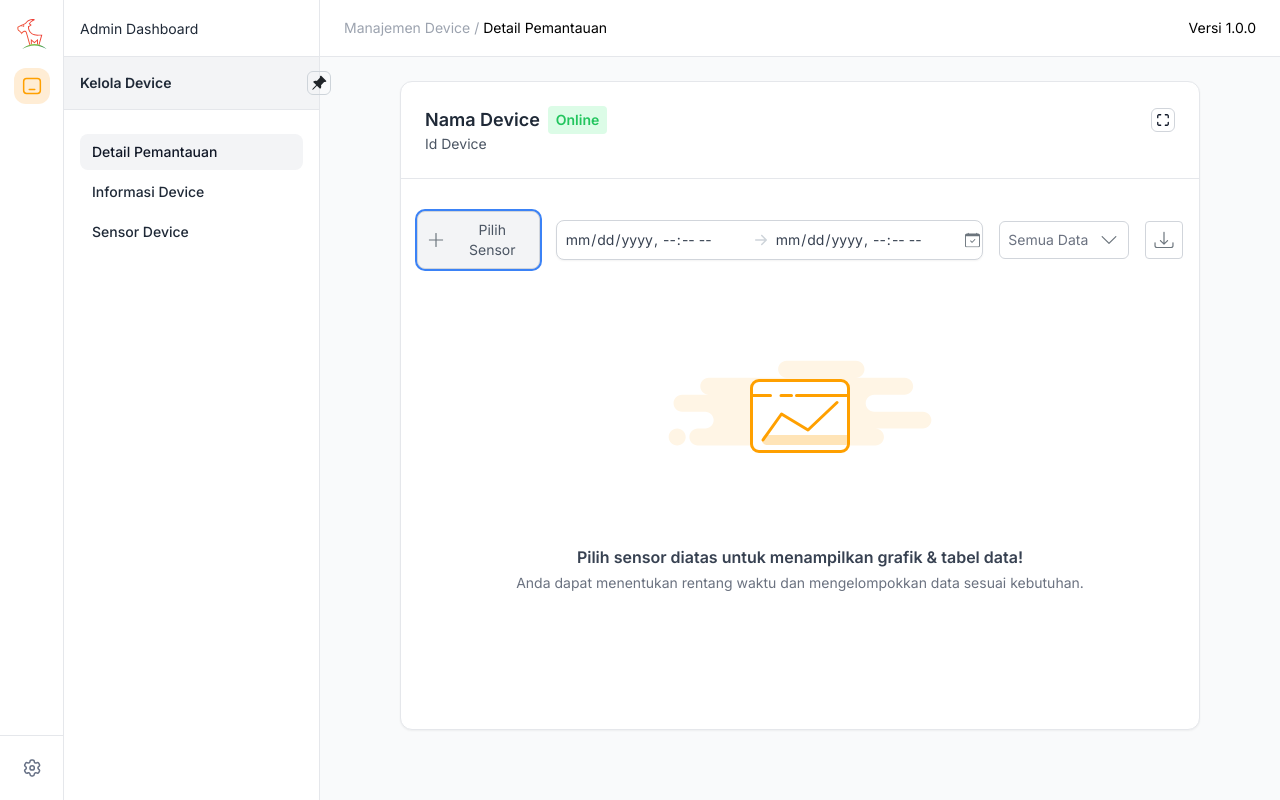
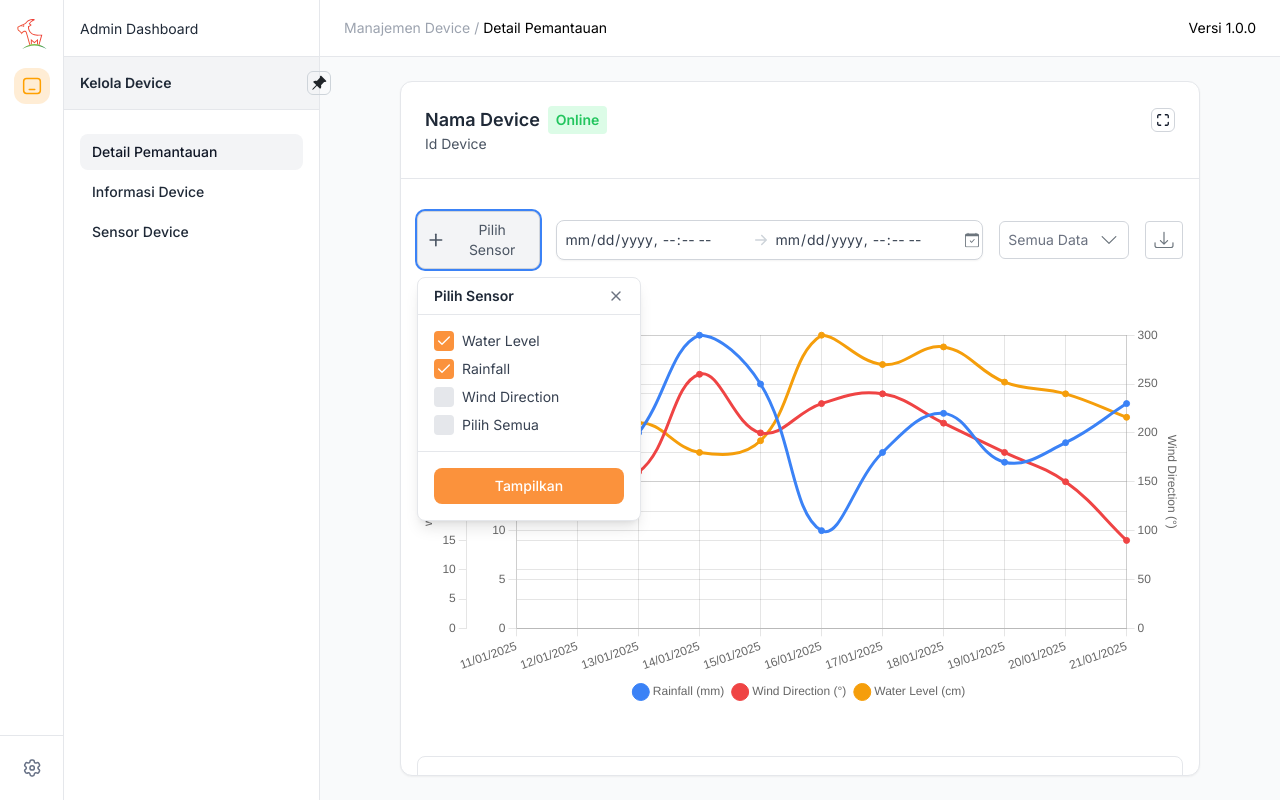
Before and after one commit to MrA-png/test-mertani-frontend, a SvelteKit app: page /detail-pemantauan in a window 1280 px wide. Both pictures are taken after a click on the button "Pilih Sensor". Built offline with nearby package versions, Linux system fonts and the light colour scheme.

Commit message:
grafik dan table monitoring

```diff
--- a/package.json
+++ b/package.json
@@ -36,6 +36,8 @@
 		"vite": "^6.2.6"
 	},
 	"dependencies": {
+		"chart.js": "^4.4.9",
+		"chartjs-adapter-date-fns": "^3.0.0",
 		"lucide-svelte": "^0.513.0"
 	}
 }
--- /dev/null
+++ b/src/components/chart/MultiAxisChart.svelte
@@ -0,0 +1,154 @@
+<script lang="ts">
+	import { onMount, onDestroy } from 'svelte';
+	import {
+		Chart,
+		registerables,
+		type TooltipItem,
+		type ChartOptions,
+		type ChartData,
+		type ChartConfiguration
+	} from 'chart.js';
+	import 'chartjs-adapter-date-fns';
+
+	let canvas: HTMLCanvasElement;
+	Chart.register(...registerables);
+
+	let chart: Chart;
+
+	const data: ChartData<'line'> = {
+		labels: [
+			'2025-01-11',
+			'2025-01-12',
+			'2025-01-13',
+			'2025-01-14',
+			'2025-01-15',
+			'2025-01-16',
+			'2025-01-17',
+			'2025-01-18',
+			'2025-01-19',
+			'2025-01-20',
+			'2025-01-21'
+		],
+		datasets: [
+			{
+				label: 'Rainfall (mm)',
+				data: [12, 14, 20, 30, 25, 10, 18, 22, 17, 19, 23],
+				borderColor: '#3b82f6',
+				backgroundColor: '#3b82f6',
+				yAxisID: 'y1',
+				tension: 0.4
+			},
+			{
+				label: 'Wind Direction (°)',
+				data: [180, 170, 160, 260, 200, 230, 240, 210, 180, 150, 90],
+				borderColor: '#ef4444',
+				backgroundColor: '#ef4444',
+				yAxisID: 'y2',
+				tension: 0.4
+			},
+			{
+				label: 'Water Level (cm)',
+				data: [30, 28, 35, 30, 32, 50, 45, 48, 42, 40, 36],
+				borderColor: '#f59e0b',
+				backgroundColor: '#f59e0b',
+				yAxisID: 'y3',
+				tension: 0.4
+			}
+		]
+	};
+
+	const options: ChartOptions<'line'> = {
+		responsive: true,
+		interaction: {
+			mode: 'index' as const,
+			intersect: false
+		},
+		plugins: {
+			legend: {
+				display: true,
+				position: 'bottom',
+				labels: {
+					usePointStyle: true,
+					pointStyle: 'circle',
+					boxWidth: 12,
+					boxHeight: 12,
+				}
+			},
+			tooltip: {
+				callbacks: {
+					label: (context: TooltipItem<'line'>) => {
+						const value = context.parsed.y;
+						const label = context.dataset.label || '';
+						if (label.includes('Rainfall')) return `Rainfall : ${value} mm`;
+						if (label.includes('Water Level')) return `Water level : ${value} cm`;
+						if (label.includes('Wind Direction')) return `Wind Direction: ${value} ° BL`;
+						return `${label}: ${value}`;
+					}
+				}
+			}
+		},
+
+		scales: {
+			x: {
+				type: 'time',
+				time: {
+					unit: 'day',
+					tooltipFormat: 'dd/MM/yyyy',
+					displayFormats: {
+						day: 'dd/MM/yyyy'
+					}
+				},
+			},
+			y1: {
+				stacked: false,
+				type: 'linear',
+				display: true,
+				position: 'left',
+				title: {
+					display: true,
+					text: 'Rainfall (mm)'
+				},
+				min: 0
+			},
+			y2: {
+				stacked: false,
+				type: 'linear',
+				display: true,
+				position: 'right',
+				grid: {
+					drawOnChartArea: false
+				},
+				title: {
+					display: true,
+					text: 'Wind Direction (°)'
+				},
+				min: 0
+			},
+			y3: {
+				stacked: false,
+				type: 'linear',
+				display: true,
+				position: 'left',
+				title: {
+					display: true,
+					text: 'water level (mm)'
+				},
+				min: 0
+			}
+		}
+	};
+
+	onMount(() => {
+		chart = new Chart(canvas, {
+			type: 'line',
+			data,
+			options
+		});
+	});
+
+	onDestroy(() => {
+		chart?.destroy();
+	});
+</script>
+
+<canvas bind:this={canvas} class="w-full h-96"></canvas>
--- /dev/null
+++ b/src/components/detail-pemantauan/MonitoringTable.svelte
@@ -0,0 +1,61 @@
+<script lang="ts">
+	interface MonitoringData {
+		datetime: string;
+		rainfall: number;
+		waterLevel: number;
+		windDirection: number;
+	}
+
+	const data: MonitoringData[] = [
+		{ datetime: '2025-01-11 17:00', rainfall: 0, waterLevel: 80, windDirection: 76 },
+		{ datetime: '2025-01-11 16:00', rainfall: 1, waterLevel: 79, windDirection: 75 },
+		{ datetime: '2025-01-11 15:00', rainfall: 0, waterLevel: 78, windDirection: 77 },
+		{ datetime: '2025-01-11 14:00', rainfall: 0, waterLevel: 78, windDirection: 76 },
+		{ datetime: '2025-01-11 13:00', rainfall: 2, waterLevel: 77, windDirection: 74 },
+		{ datetime: '2025-01-11 12:00', rainfall: 0, waterLevel: 76, windDirection: 73 },
+		{ datetime: '2025-01-11 17:00', rainfall: 0, waterLevel: 80, windDirection: 76 },
+		{ datetime: '2025-01-11 16:00', rainfall: 1, waterLevel: 79, windDirection: 75 },
+		{ datetime: '2025-01-11 15:00', rainfall: 0, waterLevel: 78, windDirection: 77 },
+		{ datetime: '2025-01-11 14:00', rainfall: 0, waterLevel: 78, windDirection: 76 },
+		{ datetime: '2025-01-11 13:00', rainfall: 2, waterLevel: 77, windDirection: 74 },
+		{ datetime: '2025-01-11 12:00', rainfall: 0, waterLevel: 76, windDirection: 73 }
+	];
+
+	$: sortedData = [...data].sort(
+		(a, b) => new Date(b.datetime).getTime() - new Date(a.datetime).getTime()
+	);
+</script>
+
+<div class="border rounded-lg bg-white">
+	<h2 class="text-lg font-semibold p-4">Data Pemantauan</h2>
+	<hr class="border-t border-gray-200 py-2" />
+
+	<div class="overflow-x-auto p-4">
+		<table class="w-full table-auto text-sm border border-gray-200">
+			<thead class="bg-gray-100">
+				<tr>
+					<th class="px-4 py-2 text-left border-b whitespace-nowrap">Tanggal & Waktu</th>
+					<th class="px-4 py-2 text-left border-b whitespace-nowrap"
+						>Rainfall <span class="text-xs">(mm)</span></th
+					>
+					<th class="px-4 py-2 text-left border-b whitespace-nowrap"
+						>Water Level <span class="text-xs">(cm)</span></th
+					>
+					<th class="px-4 py-2 text-left border-b whitespace-nowrap"
+						>Wind Direction <span class="text-xs">(°)</span></th
+					>
+				</tr>
+			</thead>
+			<tbody>
+				{#each sortedData as row}
+					<tr class="border-t hover:bg-gray-50 relative">
+						<td class="px-4 py-2 border-b whitespace-nowrap">{row.datetime}</td>
+						<td class="px-4 py-2 border-b whitespace-nowrap">{row.rainfall}</td>
+						<td class="px-4 py-2 border-b whitespace-nowrap">{row.waterLevel}</td>
+						<td class="px-4 py-2 border-b whitespace-nowrap">{row.windDirection}</td>
+					</tr>
+				{/each}
+			</tbody>
+		</table>
+	</div>
+</div>
--- a/src/pages/DetailPemantauan.svelte
+++ b/src/pages/DetailPemantauan.svelte
@@ -1,39 +1,117 @@
 <script lang="ts">
 	import DeviceStatus from '../components/informasi-device/DeviceStatus.svelte';
 	import SensorPlaceholder from '../components/detail-pemantauan/SensorPlaceholder.svelte';
+	import { Plus, X, Check } from 'lucide-svelte';
+	import MultiAxisChart from '../components/chart/MultiAxisChart.svelte';
+	import MonitoringTable from '../components/detail-pemantauan/MonitoringTable.svelte';
+
+	let dropdownOpen = false;
+
+	let sensors = [
+		{ name: 'Water Level', checked: true },
+		{ name: 'Rainfall', checked: true },
+		{ name: 'Wind Direction', checked: false }
+	];
+
+	let selectAll = false;
+
+	$: selectAll = sensors.every((s) => s.checked);
+
+	function toggleAll() {
+		const newState = !selectAll;
+		sensors = sensors.map((sensor) => ({ ...sensor, checked: newState }));
+	}
+
+	function tampilkan() {
+		console.log(
+			'Sensor yang dipilih:',
+			sensors.filter((s) => s.checked)
+		);
+		dropdownOpen = false;
+	}
 </script>
 
 <DeviceStatus name="Nama Device" id="Id Device" status="Online" />
 <hr class="border-t border-gray-200" />
 
 <div class="flex justify-between items-center gap-4 mt-4 mb-6 p-4">
-	<button
-		class="flex items-center border border-gray-300 bg-gray-100 p-2 rounded-lg text-sm text-gray-600 hover:bg-gray-200 focus:outline-none focus:ring-2 focus:ring-blue-500"
-	>
-		<img src="/assets/icons/icon-plus.svg" alt="icon plus" class="w-5 h-5 mr-2" />
-		Pilih Sensor
-	</button>
+	<div class="relative">
+		<button
+			class="flex items-center border border-gray-300 bg-gray-100 p-2 rounded-lg text-sm text-gray-600 hover:bg-gray-200 focus:outline-none focus:ring-2 focus:ring-blue-500"
+			on:click={() => (dropdownOpen = !dropdownOpen)}
+		>
+			<Plus class="w-5 h-5 mr-2" />
+			Pilih Sensor
+		</button>
 
+		{#if dropdownOpen}
+			<div
+				class="absolute mt-2 left-0 z-10 w-56 bg-white border border-gray-200 rounded-lg shadow-lg"
+			>
+				<div class="flex justify-between items-center px-4 pt-2 mb-2">
+					<h3 class="font-semibold text-gray-800 text-sm">Pilih Sensor</h3>
+					<button class="text-gray-500 hover:text-gray-700" on:click={() => (dropdownOpen = false)}>
+						<X class="w-4 h-4" />
+					</button>
+				</div>
+				<hr class="border-gray-200" />
+
+				<div class="space-y-2 p-4">
+					{#each sensors as sensor, i}
+						<label class="flex items-center gap-2 cursor-pointer text-sm text-gray-700">
+							<input
+								type="checkbox"
+								class="sr-only"
+								bind:checked={sensors[i].checked}
+								id={`sensor-${i}`}
+							/>
+							<span
+								class={`w-5 h-5 flex items-center justify-center rounded ${sensor.checked ? 'bg-orange-400 text-white' : 'bg-gray-200 text-transparent'}`}
+							>
+								<Check class="w-4 h-4" />
+							</span>
+							{sensor.name}
+						</label>
+					{/each}
+
+					<!-- Checkbox Pilih Semua -->
+					<label class="flex items-center gap-2 cursor-pointer text-sm text-gray-700">
+						<input type="checkbox" class="sr-only" checked={selectAll} on:change={toggleAll} />
+						<span
+							class={`w-5 h-5 flex items-center justify-center rounded ${selectAll ? 'bg-orange-400 text-white' : 'bg-gray-200 text-transparent'}`}
+						>
+							<Check class="w-4 h-4" />
+						</span>
+						Pilih Semua
+					</label>
+				</div>
+				<hr class="border-gray-200" />
+
+				<div class="p-4">
+					<button
+						on:click={tampilkan}
+						class="w-full bg-orange-400 hover:bg-orange-500 text-white text-sm font-medium py-2 rounded-lg"
+					>
+						Tampilkan
+					</button>
+				</div>
+			</div>
+		{/if}
+	</div>
+
+	<!-- Bagian filter waktu dan opsi tambahan -->
 	<div class="flex items-center gap-4">
 		<div class="flex items-center gap-2 bg-white border border-gray-300 p-2 rounded-lg shadow-sm">
 			<input
 				type="datetime-local"
 				class="text-sm text-gray-700 focus:outline-none focus:ring-2 focus:ring-blue-400"
 			/>
-			<img
-				src="/assets/icons/icon-arrow-right.svg"
-				alt="arrow icon"
-				class="w-3 h-3 text-gray-600 cursor-pointer"
-			/>
+			<img src="/assets/icons/icon-arrow-right.svg" alt="arrow" class="w-3 h-3" />
 			<input
 				type="datetime-local"
 				class="text-sm text-gray-700 focus:outline-none focus:ring-2 focus:ring-blue-400"
 			/>
-			<img
-				src="/assets/icons/icon-calender.svg"
-				alt="calendar icon"
-				class="w-4 h-4 text-gray-600 cursor-pointer"
-			/>
+			<img src="/assets/icons/icon-calender.svg" alt="calendar" class="w-4 h-4" />
 		</div>
 
 		<div class="relative">
@@ -57,8 +135,13 @@
 	</div>
 </div>
 
-<div class="h-[420px] flex items-center justify-center">
-	<SensorPlaceholder />
+<div class="flex flex-col space-y-4">
+	<div class="p-4">
+		<MultiAxisChart />
+	</div>
+	<div class="p-4">
+		<MonitoringTable />
+	</div>
 </div>
 
 <style>
@@ -66,7 +149,6 @@
 		opacity: 0;
 		display: none;
 	}
-
 	input[type='datetime-local']::-webkit-inner-spin-button,
 	input[type='datetime-local']::-webkit-clear-button {
 		display: none;
--- a/src/routes/+layout.svelte
+++ b/src/routes/+layout.svelte
@@ -8,9 +8,13 @@
 	<Sidebar />
 
 	<main class="flex-1 bg-gray-50 flex flex-col">
-		<Topbar />
+		<div class="sticky top-0 z-20">
+			<Topbar />
+		</div>
 
-		<div class="bg-white rounded-xl mx-20 my-6 shadow-sm border border-gray-200">
+		<div
+			class="bg-white rounded-xl mx-20 my-6 shadow-sm border border-gray-200 content-container overflow-hidden hover:overflow-auto"
+		>
 			<slot />
 		</div>
 	</main>
@@ -22,4 +26,17 @@
 	:global(html) {
 		font-family: 'Inter', sans-serif;
 	}
+
+	.content-container {
+		max-height: calc(100vh - 100px);
+	}
+
+	.content-container::-webkit-scrollbar {
+		width: 6px;
+	}
+
+	.content-container::-webkit-scrollbar-thumb {
+		background-color: rgba(0, 0, 0, 0.2);
+		border-radius: 4px;
+	}
 </style>
```
Also changed, not shown: 1 other file (tests, documents, lock files or other folders).
